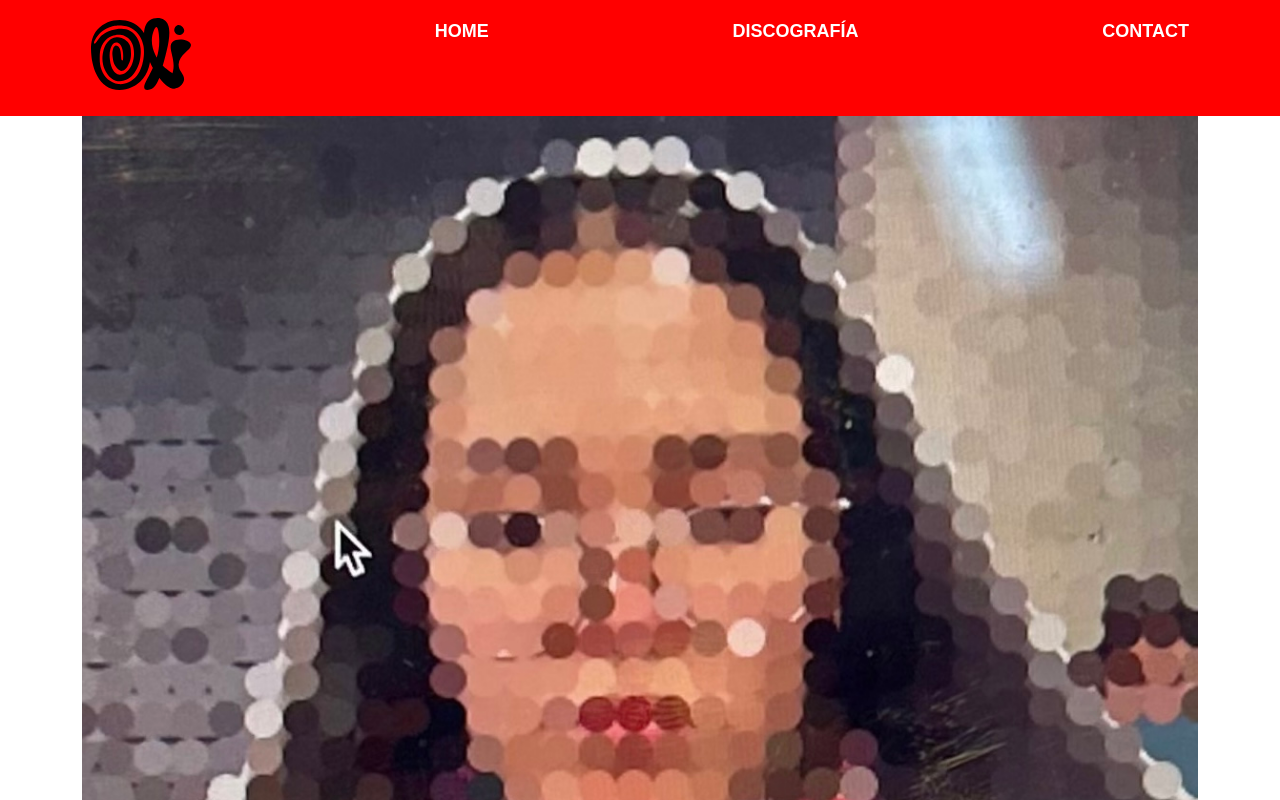
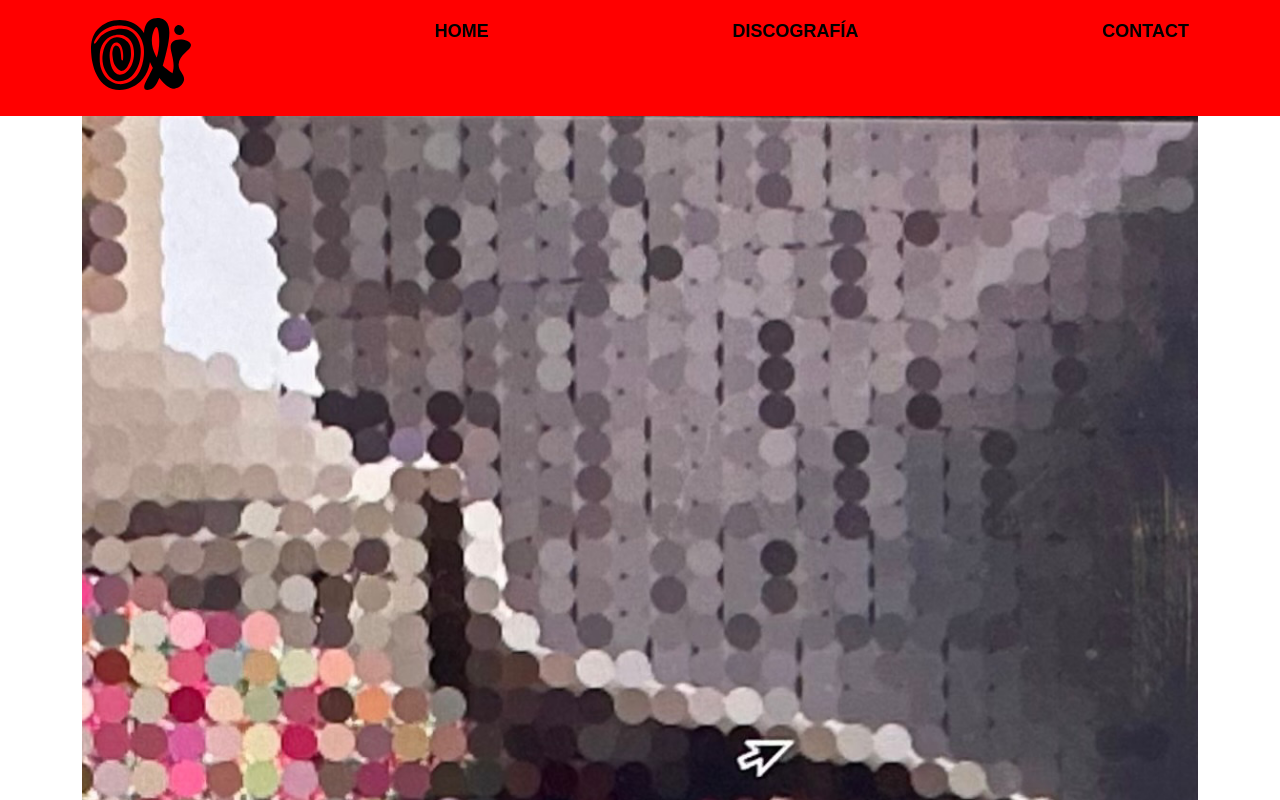
Before and after one commit to olinccc/repository, a plain HTML site: page index.html in a window 1280 px wide. Shown: the top 800 px of the page. Drawn offline with nearby package versions, Linux system fonts and the light colour scheme; a web font is replaced by a local one.

Commit message:
scrollbar

```diff
--- a/css/docs.css
+++ b/css/docs.css
@@ -4,7 +4,7 @@ a {
     text-transform: uppercase;
     min-width: 42px;
     background-color: #ff0000;
-    color: #ffffff;
+    color: #000000;
 }
 
 .invert {
--- a/css/main.css
+++ b/css/main.css
@@ -67,9 +67,9 @@ a {
     color: #ff0000;
     font-weight: 600;
     text-decoration: none;
-    padding: 0.25em .5em;
+    padding: 10px 20px 30px 40px;
     text-transform: uppercase;
-    min-width: 42px;
+    min-width: 100px;
 }
 
 a.active,
--- a/index.html
+++ b/index.html
@@ -32,8 +32,8 @@
     <main class="container">
         <!-- Contenido -->
          <picture>
-            <source srcset="img/chica.jpg" type="image/jpg" media="(max-width:600px)">
-            <source srcset="img/oli.jpg" type="image/jpg" media="(max-width:10240px)">
+            <source srcset="img/oli.jpg" type="image/jpg" media="(max-width:600px)">
+            <source srcset="img/chica.jpg" type="image/jpg" media="(max-width:10240px)">
             <source srcset="img/oli.jpg" type="image/jpg" media="(max-width:1300px)">
             <img src= "img/oli.jpg" alt="oli">
          </picture>
```
Also changed, not shown: 1 other file.
